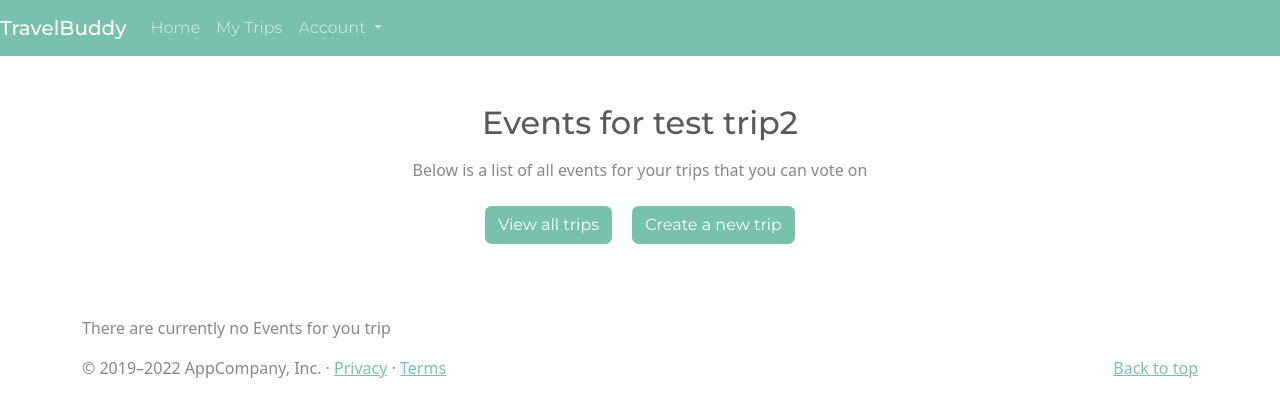
After one commit to colormethanh/Group-Travel-Organizer-Website, a Django app: page /trips/17/event_list in a window 1280 px wide. The commit adds this page. Shown: the top 417 px of the page. Run offline with Django 4.2, Linux system fonts and the light colour scheme; a user stored in the database is signed in; data comes from the database, SQL or seed files in the repository; some libraries are stand-ins or nearby versions.

Commit message:
photo carousel added, event list and member list view added

```diff
--- a/mygrouptravelsite/home/templates/base_bootstrap.html
+++ b/mygrouptravelsite/home/templates/base_bootstrap.html
@@ -79,7 +79,6 @@
     crossorigin="anonymous"></script>
     <script src="https://code.jquery.com/ui/1.12.1/jquery-ui.js"crossorigin="anonymous"></script>
     <script src="https://code.jquery.com/jquery-3.5.1.min.js"crossorigin="anonymous"></script>
-    <script src="js/bootstrap-transition.js"></script>
     <script src="https://cdn.jsdelivr.net/npm/bootstrap@5.1.3/dist/js/bootstrap.bundle.min.js" integrity="sha384-ka7Sk0Gln4gmtz2MlQnikT1wXgYsOg+OMhuP+IlRH9sENBO0LRn5q+8nbTov4+1p" crossorigin="anonymous"></script>
     {% block scripts %}
     {% endblock %}
--- /dev/null
+++ b/mygrouptravelsite/home/templates/home/event_list.html
@@ -0,0 +1,40 @@
+{% extends "base_bootstrap.html" %}
+
+{% block content %}
+{% load static %}
+<div id="intro" class="p-5 text-center">
+    <h1 class="mb-3 h2">Events for {{ trip }}</h1>
+    <p class="mb-3">Below is a list of all events for your trips that you can vote on</p>
+
+    <a class="btn btn-primary m-2" href="{% url 'home:trip_list' %}">View all trips</a>
+    <a class="btn btn-primary m-2" href="{% url 'home:trip_create' %}">Create a new trip</a>
+</div>
+<p></p>
+<p></p>
+
+{% if event_list %}
+<div class="container">
+    <div class="container">
+        {% for event in event_list %}
+        <div class="row mb-2">
+            <div class="col-md-14">
+            <div class="row g-0 border rounded overflow-hidden flex-md-row mb-4 shadow-sm h-md-250 position-relative">
+                <div class="col p-4 d-flex flex-column position-static">
+                <h3 class="mb-0 text-primary">{{event}}</h3>
+                <div class="mb-1 text-muted">{{event.start_date}} - {{event.end_date}}</div>
+                <p class="card-text mb-auto">Description for a trip</p>
+                <a href="{% url 'home:event_detail' pk=trip.id pk_event=event.id %}" class="stretched-link">View Trip</a>
+                </div>
+                <div class="col-auto d-none d-lg-block">
+                    <img class="rounded-circle" alt="100x100" src="{% static 'icons/vacations.png' %}" data-holder-rendered="true">
+                </div>
+            </div>
+            </div>
+        </div>
+        {% endfor %}
+    </div>
+</div>
+{% else %}
+<p> There are currently no Events for you trip</p>
+{% endif %}
+{% endblock %}
--- a/mygrouptravelsite/home/urls.py
+++ b/mygrouptravelsite/home/urls.py
@@ -14,7 +14,9 @@ urlpatterns = [
     path('trips/<int:pk>/', views.TripDetailView.as_view() , name='trip_detail'),
     path('trips/<int:pk>/update/', views.TripUpdateView.as_view(), name='trip_update'),
     path('trips/<int:pk>/delete/', views.TripDeleteView.as_view(), name='trip_delete'),
+    path('trips/<int:pk>/members_list', views.TripMemberView.as_view(), name='trip_members'),
     path('trips/<int:pk>/event_create/', views.EventCreateView.as_view(), name='event_create'),
+    path('trips/<int:pk>/event_list', views.EventListView.as_view(), name='event_list'),
     path('trips/<int:pk>/<int:pk_event>/', views.EventDetailView.as_view(), name='event_detail'),
     path('trips/<int:pk>/<int:pk_event>/update/', views.EventUpdateView.as_view(), name='event_update'),
     path('trips/<int:pk>/join/', views.TripJoin.as_view(), name='trip_join'),
--- a/mygrouptravelsite/home/views.py
+++ b/mygrouptravelsite/home/views.py
@@ -1,5 +1,6 @@
 from asyncio import events
 from dataclasses import fields
+from re import template
 from django import views
 from django.db import IntegrityError
 from django.shortcuts import redirect, render, get_object_or_404
@@ -189,6 +190,16 @@ class TripJoin(LoginRequiredMixin, View):
             ctx = {'trip': trip, 'form': form, 'error_message': 'Key error, make sure you typed the key correctly'}
             return render(request, self.template_name, ctx )
 
+class TripMemberView(LoginRequiredMixin, View):
+    template_name = 'home/member_list.html'
+    def get(self, request, pk):
+        user = self.request.user
+        trip = get_object_or_404(Trip, id=pk)
+        member_list = Going.objects.filter(trip=trip)
+        ctx = {'member_list':member_list, 'trip':trip }
+        return render(request, self.template_name, ctx)
+
+
 class CommentCreateView(LoginRequiredMixin, View):
     def post(self, request, pk):
         trip = get_object_or_404(Trip, id=pk)
@@ -255,6 +266,19 @@ class EventCreateView(LoginRequiredMixin, View):
         event.trip = trip
         event.save()
         return redirect(success_url)
+
+
+class EventListView( LoginRequiredMixin ,View):
+    model = Event
+    template_name = "home/event_list.html"
+
+    def get(self, request, pk):
+        user = self.request.user
+        trip = get_object_or_404(Trip, id=pk)
+        event_list = Event.objects.filter(trip=trip, confirmed=False)
+        ctx = {'event_list':event_list, 'trip':trip}
+        return render(request, self.template_name, ctx)
+
 
 class EventDetailView(LoginRequiredMixin, View):
     template_name = "home/event_detail.html"
```
Also changed, not shown: mygrouptravelsite/home/templates/home/member_list.html (added, +40 -0 lines), mygrouptravelsite/home/templates/home/trip_detail.html (+13 -6 lines).
